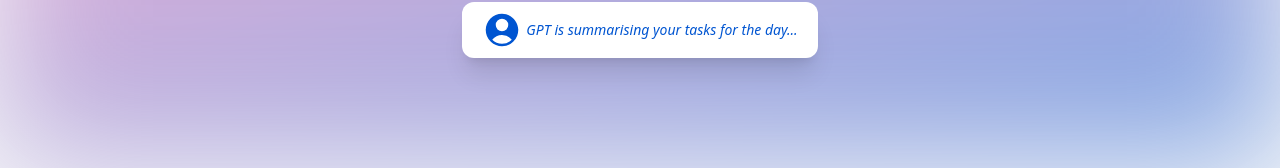
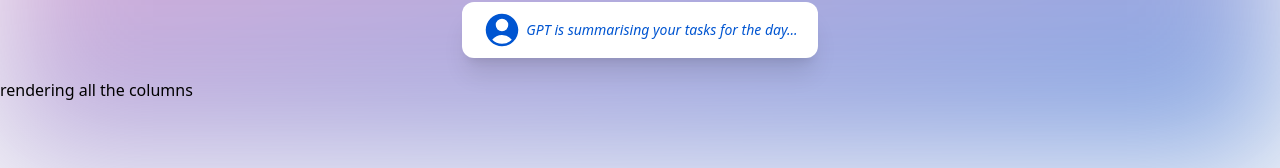
Before and after one commit to Manidoux41/trello-clone, a Next.js app: page / in a window 1280 px wide. Shown: the part 226-394 px from the top of the page. Built offline with nearby package versions, Linux system fonts and the light colour scheme.

Commit message:
modifying board component for test

```diff
--- a/components/Board.tsx
+++ b/components/Board.tsx
@@ -8,11 +8,12 @@
   }, [])
 
   return (
-    <DragDropContext>
+    <DragDropContext onDragEnd={() => console.log('onDragEnd')}>
       <Droppable droppableId='board' direction='horizontal'>
         {(provided) => (
-          <div>
-            {/* rendering all the colums hello there */}
+          <div {...provided.droppableProps} ref={provided.innerRef}>
+            rendering all the columns
+            {provided.placeholder}
           </div>
         )}
       </Droppable>
```
